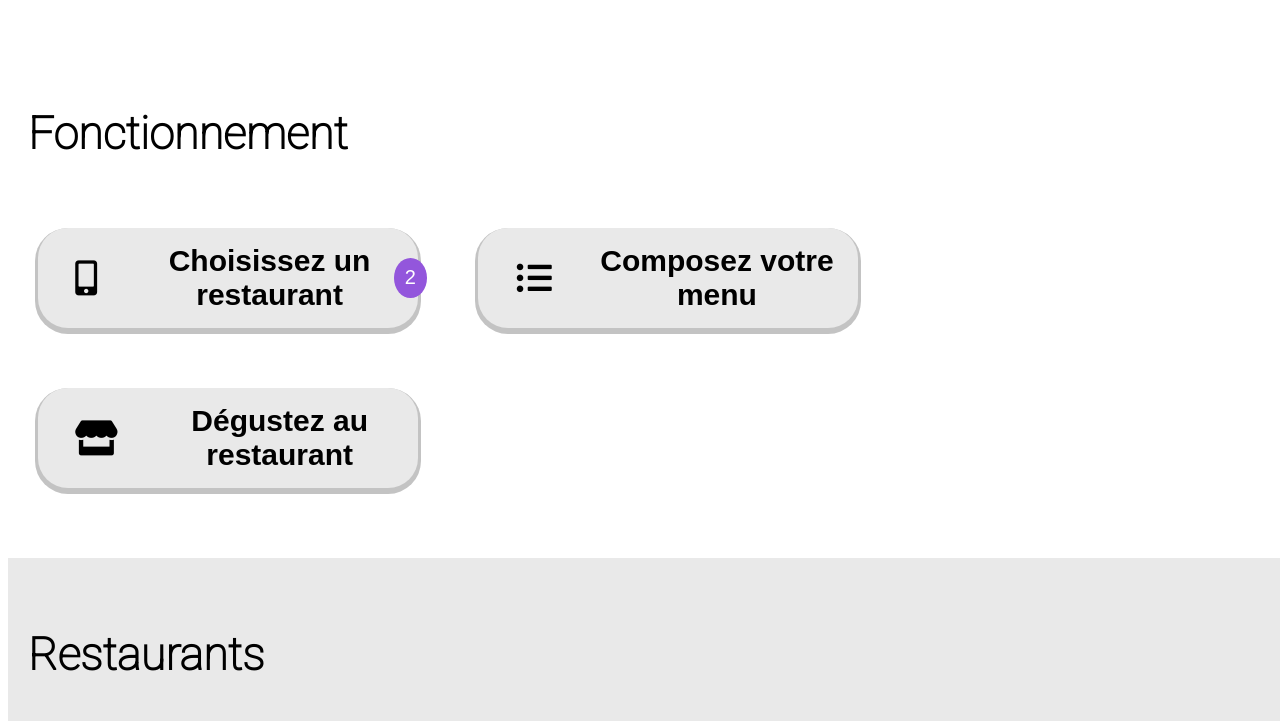
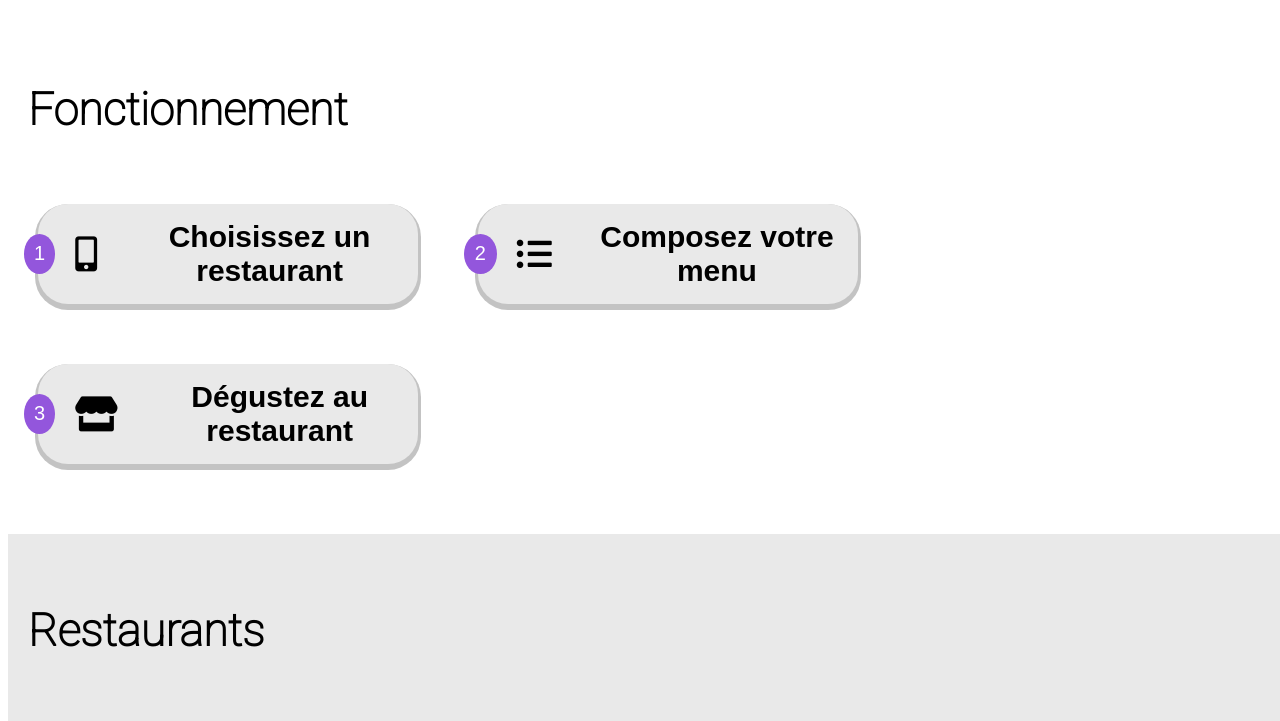
Before and after one commit to Cynthia-co/COLINCYNTHIA_-_29072021, a website: page index.html in a window 1280 px wide. Shown: the part 672-1393 px from the top of the page. Drawn offline with Linux system fonts and the light colour scheme; a web font is replaced by a local one.

Commit message:
responsive

```diff
--- a/index.html
+++ b/index.html
@@ -37,9 +37,9 @@
       </div>
 
       <div id="explorer">
-        <h2>Réservez le menu qui <span class="br"></span>vous convient</h2>
+        <h2>Réservez le menu qui <span class="explorer__br"></span>vous convient</h2>
         <p>
-          Découvrez des restaurants d'exceptions,<span class="br"></span>
+          Découvrez des restaurants d'exceptions,<span class="explorer__br"></span>
           sélectionnés par nos soins.
         </p>
         <button class="btn-color">Explorer nos restaurants</button>
--- a/sass/Utils/_extensions.scss
+++ b/sass/Utils/_extensions.scss
@@ -10,7 +10,7 @@
         display: flex;
         flex-direction: column;
         justify-content: flex-start;
-        width: 50%;
+        width: 100%;
     }
 }
 
@@ -48,8 +48,8 @@
     border-radius: 20px;
     @include box-shadow;
     @include tablet{
-     width:50%;
-     height: 50%;
+     width:92%;
+     height: 500px;
      flex-flow: row wrap;
      margin: 30px;
     }
--- a/sass/base/_typography.scss
+++ b/sass/base/_typography.scss
@@ -4,7 +4,12 @@
 body{
     font-family: "Roboto";
     width: 100%;
-
+    @include medium-screen{
+        margin-left: 200px;
+    }
+    @include large{
+        margin-left: 400px;
+    }
 }
 
 h1{
--- a/sass/components/_buttons.scss
+++ b/sass/components/_buttons.scss
@@ -19,10 +19,9 @@
        box-shadow: 8px 8px 0px 0px darken($color: #c3c3c3, $amount: 2);
     }
     @include desktop{
-        width: 350px;
-        height: auto;
-
-        font-size: 35px;
+        width: 616px;
+        height: 107px;
+        align-self: center;
     }
 }
 
--- a/sass/pages/_index.scss
+++ b/sass/pages/_index.scss
@@ -14,13 +14,10 @@ a{
   padding-top: 0;
   @include desktop{
     background: none;
+    flex-direction: column-reverse;
   }
   p{
     font-size: 40px;
-  }
-  .fas{
-    @include center;
-    margin-right: 20px;
   }
 
   #localisation {
@@ -32,10 +29,15 @@ a{
     @include desktop{
       width:400px;
       height: 100px;
-      background-color: lighten($color-tertiary, 15%);
+      background-color: $color-gradient;
       border-radius: 50px;
-      box-shadow: none;
       font-size: 35px;
+
+    }
+    .fas{
+      @include center;
+      margin-right: 10px;
+
     }
   }
   #explorer {
@@ -44,23 +46,30 @@ a{
     @extend %barre;
     margin-top: 65px;
     @include desktop{
-
-      width: 45%;
+      background: none;
+      width: 1200px;
       height: auto;
+      margin-top: 30px;
     }
     p{
       font-size: 26px;
+      @include desktop{
+        font-size: 38px;
+      }
     }
     button .btn-color{
       @include btn-color;
     }
-    span {
+    &_br {
       display: block;
+      @include desktop{
+        display: inline;
+      }
     }
   @include desktop{
-    width: 40%;
+    width: 100%;
     justify-content: flex-start;
-    margin: 0;
+    margin-left: 200px;
   }
   }
 }
@@ -75,7 +84,6 @@ a{
     flex-direction: column;
     @include desktop{
       flex-flow: row wrap;
-
     }
   }
 
@@ -99,13 +107,15 @@ a{
         width: 40px;
         height: 40px;
         font-size: 20px;
+        transform:translateX(-20px);
       }
 
   }
+
   .step2{
         transform: translateX(-170px);
         @include desktop{
-          transform: translateX(-90px);
+          transform:translateX(-20px);
         }
       }
   .fas{
@@ -161,6 +171,7 @@ a{
     figcaption{
       @include ligne;
       flex-direction: row-reverse;
+
       margin:30px;
       margin-top: 40px;
       @include desktop{
--- a/sass/pages/_menu.scss
+++ b/sass/pages/_menu.scss
@@ -5,40 +5,37 @@
 @import "../components/buttons";
 @import "../components/keyframes";
 
-
-.img-menu{
+.img-menu {
   @extend %img-menu;
-    position:relative;
+  position: relative;
   z-index: -1;
 }
 
-.btn-color{
+.btn-color {
   @include btn-color;
-
 }
 
-
-.title-restaurant{
+.title-restaurant {
   position: absolute;
   @extend %title-restaurant;
   z-index: 2;
   display: flex;
   justify-content: space-between;
   align-items: center;
-    &__heart-color{
+  &__heart-color {
     color: transparent;
 
-        &:hover{
+    &:hover {
       animation: heart;
-
     }
   }
 
-    h1{
+  h1 {
     margin-left: 10px;
     padding-right: 30px;
   }
-    .fa-heart, .fas-heart{
+  .fa-heart,
+  .fas-heart {
     margin-right: 20px;
     padding-right: 30px;
   }
@@ -48,10 +45,15 @@ section {
   margin-bottom: 0;
   margin-top: 40px;
   padding-top: 50px;
+  .menu{
+      display: flex;
+      @include desktop{
+          flex-direction: column;
+          width: 33%;
+      }
+  }
 
-
-
-article{
+  article {
     @include colonne;
     background-color: $color-footer;
     box-shadow: 0px 4px 0px 4px #c3c3c3;
@@ -69,25 +71,28 @@ article{
     -webkit-animation: affichage-menu 2s;
     -webkit-animation-timing-function: ease-in-out;
     -webkit-animation-fill-mode: both;
+    @include desktop{
+        width: 550px;
+    }
 
-    h5, p{
+    h5,
+    p {
       margin: 0;
     }
-    .ingredients{
+    .ingredients {
       padding: 3px;
       @include ingredients;
-    &__bottom{
+      &__bottom {
         @include ligne;
         @include center;
       }
-    &__price{
-        &:hover{
+      &__price {
+        &:hover {
           transform: translateX(-130px);
         }
       }
 
-    &__check{
-
+      &__check {
         align-items: center;
         display: flex;
         align-self: flex-end;
@@ -109,11 +114,13 @@ article{
         // background-color: #fff;
         // border:100px;}
 
-        &__check:hover{
-            visibility:visible;
+        &__check:hover {
+          visibility: visible;
           animation: check 300ms ease-in-out;
-            transition: 300ms ;
+          transition: 300ms;
           color: $color-tertiary;
         }
       }
-}}}
+    }
+  }
+}
```
Also changed, not shown: alafrancaise.html (+8 -3 lines), delicedessens.html (+8 -4 lines), noteenchantee.html (+6 -3 lines), palettedugout.html (+7 -5 lines), css/main.css, 1 other file. Lines whose indentation alone changed are shown as unchanged.
